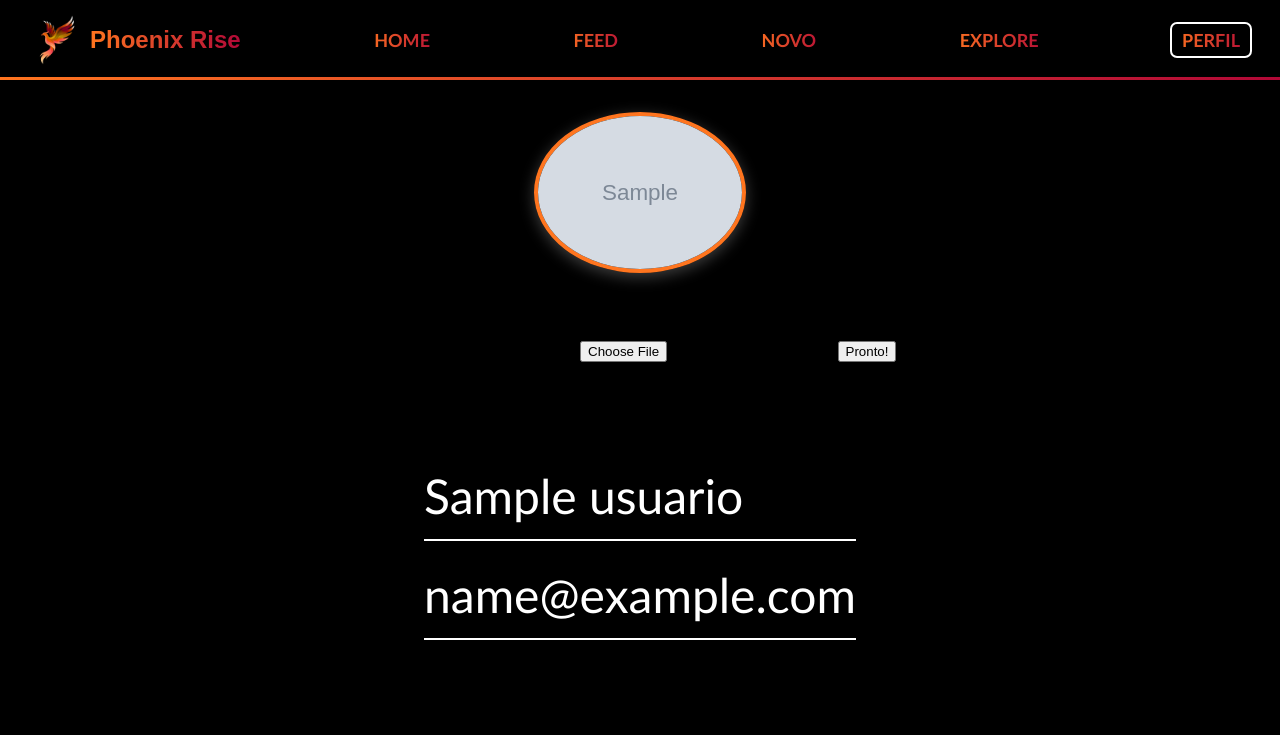
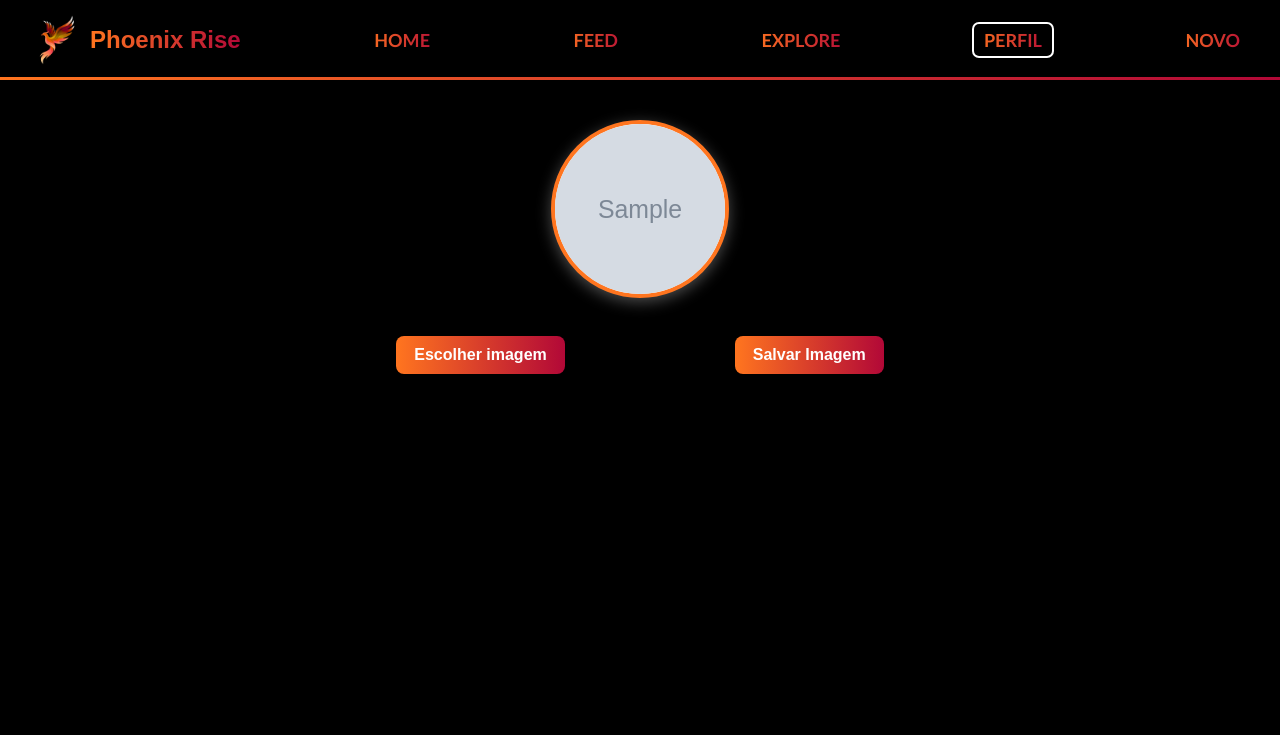
Before and after one commit to jvictor012/PhoenixRise, a Flask app: page /perfil in a window 1280 px wide. Shown: the top 735 px of the page. Run offline with Flask 3, Linux system fonts and the light colour scheme; a user stored in the database is signed in; tables that the repository leaves empty or names only in its code hold one stand-in row (values such as "Sample post"); grey boxes marked "Sample" are stand-in pictures.

Commit message:
alteraçoes no login/cadastro e perfil

```diff
--- a/static/perfil.css
+++ b/static/perfil.css
@@ -36,7 +36,6 @@
   width: 100%;
   height: 3px;
   background: linear-gradient(90deg, #ff751f, #b20837);
-  pointer-events: none;
 }
 
 a {
@@ -51,12 +50,11 @@
   margin-left: 10px;
   padding: 5px 10px;
   border-radius: 5px;
-  transition: all 0.3s ease;
+  transition: 0.3s;
 }
 
 a:hover {
   box-shadow: 0 0 0 2px black;
-  border-radius: 5px;
 }
 
 /* ================= Logo ================= */
@@ -71,8 +69,6 @@
   -webkit-background-clip: text;
   background-clip: text;
   -webkit-text-fill-color: transparent;
-  text-decoration: none;
-  margin-left: 5px;
 }
 
 .logo img {
@@ -82,14 +78,13 @@
 
 /* ================= Seções ================= */
 .secao-formulario {
-  height: 100%;
   width: 100%;
   display: flex;
   flex-direction: column;
   align-items: center;
-  background-color: black; /* fundo preto */
-  align-items: center;
+  background-color: black;
   justify-content: center;
+  padding-bottom: 40px;
 }
 
 .secao-interesses {
@@ -97,101 +92,107 @@
   display: flex;
   flex-direction: column;
   align-items: center;
-  background-color: black; /* fundo preto */
+  background-color: black;
 }
 
-/* ================= Foto do usuário ================= */
+/* ================= Foto do usuário + Upload ================= */
 .foto-usuario-container {
-  width: 100%;
-  height: 100%;
   display: flex;
   flex-direction: column;
-  justify-content: center;
   align-items: center;
-  gap: 1rem;
+  gap: 18px;
+  margin-top: 40px;
 }
 
 .foto-usuario {
-  margin: 2rem;
+  width: 170px;
+  height: 170px;
+  border-radius: 50%;
+  overflow: hidden;
+  border: 4px solid #ff751f;
+  box-shadow: 0 4px 15px rgba(255, 255, 255, 0.3);
   display: flex;
   justify-content: center;
   align-items: center;
+  background: white;
 }
 
 .foto-usuario img {
-  display: flex;
-  align-items: center;
-  justify-content: center;
-  width: 50%;
-  height: 50%;
-  border-radius: 50%;
-  border: 4px solid #ff751f;
-  box-shadow: 0 4px 15px rgba(255, 255, 255, 0.249);
+  width: 100%;
+  height: 100%;
+  object-fit: cover;
 }
 
-/* ================= Formulário ================= */
+/* FORM DO UPLOAD */
+.foto-usuario-container form {
+  display: flex;
+  flex-direction: row;
+  align-items: center;
+  gap: 170px;
+}
+
+/* Esconde o input real */
+#imagem_perfil {
+  display: none;
+}
+
+/* ====== ESTILO UNIFICADO DOS BOTÕES ====== */
+.botao-file,
+.foto-usuario-container button {
+  background: linear-gradient(90deg, #ff751f, #b20837);
+  color: white;
+  padding: 10px 18px;
+  border-radius: 8px;
+  cursor: pointer;
+  font-weight: bold;
+  border: none;
+  font-size: 1rem;
+  transition: 0.3s;
+}
+
+.botao-file:hover,
+.foto-usuario-container button:hover {
+  transform: scale(1.07);
+  box-shadow: 0px 0px 12px rgba(255, 117, 31, 0.5);
+}
+
+/* Nome do arquivo */
+#nome-arquivo {
+  color: white;
+  font-size: 0.95rem;
+  min-width: 160px;
+  text-align: center;
+}
+
+/* ================= Formulário de perfil ================= */
 form {
   padding: 20px 0;
   max-width: 900px;
   margin: 0 auto 40px auto;
 }
 
-.email {
-  font-family: "Gill Sans", "Gill Sans MT", Calibri, "Trebuchet MS", sans-serif;
-  display: flex;
+.email,
+.nome {
   color: #fff;
-  flex-direction: column;
   margin: 25px;
-  font-size: 3rem;
+  font-size: 2.2rem;
+  text-align: center;
 }
 
-.nome {
-  font-family: "Gill Sans", "Gill Sans MT", Calibri, "Trebuchet MS", sans-serif;
-  display: flex;
-  color: #fff;
-  flex-direction: column;
-  margin: 25px;
-  font-size: 3rem;
-}
-
-/* Inputs com gradiente dentro e cantos arredondados */
-.perfil-campo {
-  padding: 10px;
-  border-radius: 15px; /* cantos mais arredondados */
-  border: 1px solid white;
-  font-size: 16px;
-  width: 100%;
-  box-sizing: border-box;
-  background: linear-gradient(90deg, #ff751f, #b20837);
-  color: black;
-  box-shadow: 0 2px 6px rgba(0, 0, 0, 0.2); /* sombra leve para destaque */
-}
-
-.perfil-campo::placeholder {
-  color: rgba(255, 255, 255, 0.7);
-}
-
-.perfil-campo:focus {
-  outline: none;
-  border-color: #ff751f;
-  box-shadow: 0 0 8px rgba(255, 117, 31, 0.5); /* brilho no foco */
-}
-
-/* ================= Separador entre campos ================= */
+/* Linha de separação */
 .form-campos > div {
-  padding-bottom: 15px; /* Espaço interno antes da linha */
-  border-bottom: 2px solid white; /* Linha branca mais grossa */
-  margin-bottom: 15px; /* Espaço extra abaixo da linha */
+  padding-bottom: 15px;
+  border-bottom: 2px solid white;
+  margin-bottom: 15px;
 }
 
 /* ================= Grid de opções de interesses ================= */
 .opcoes {
   display: grid;
   grid-template-columns: repeat(auto-fill, minmax(180px, 1fr));
-  gap: 20px;
+  gap: 40px;
   margin: 20px auto;
   max-width: 1000px;
-  justify-content: center;
 }
 
 .opcao {
@@ -199,7 +200,7 @@
   flex-direction: column;
   align-items: center;
   cursor: pointer;
-  transition: transform 0.3s ease, box-shadow 0.3s ease;
+  transition: 0.3s;
 }
 
 .opcao:hover {
--- a/templates/links_base.html
+++ b/templates/links_base.html
@@ -9,18 +9,21 @@
   class="{% if request.endpoint == 'feed' %}active{% endif %}"
   >FEED</a
 >
+
+<a
+  href="{{ url_for('mapa_view') }}"
+  class="{% if request.endpoint == 'mapa_view' %}active{% endif %}"
+  >EXPLORE</a
+>
+
+<a
+  href="{{ url_for('perfil') }}"
+  class="{% if request.endpoint == 'perfil' %}active{% endif %}"
+  >PERFIL</a
+>
+
 <a
   href="{{ url_for('postagem') }}"
   class="{% if request.endpoint == 'postagem' %}active{% endif %}"
   >NOVO</a
 >
-<a
-  href="{{ url_for('mapa_view') }}"
-  class="{% if request.endpoint == 'mapa_view' %}active{% endif %}"
-  >EXPLORE</a
->
-<a
-  href="{{ url_for('perfil') }}"
-  class="{% if request.endpoint == 'perfil' %}active{% endif %}"
-  >PERFIL</a
->
--- a/templates/perfil.html
+++ b/templates/perfil.html
@@ -7,118 +7,156 @@
   <link href="/static/perfil.css" rel="stylesheet" />
   <title>Perfil - Phoenix Rise</title>
 </head>
+
 <body>
 <div class="background">
+
   <!-- Navbar -->
   <header>
     <div class="logo">
-          <img
-            src="/static/imagens/logo_semfundo.png"
-            alt="LOGO PHOENIX RISE"
-          />
+      <img src="/static/imagens/logo_semfundo.png" alt="LOGO PHOENIX RISE" />
       <h1 class="degrade">Phoenix Rise</h1>
     </div>
 
-        <!-- Incluindo os links corretamente -->
     {% include 'links_base.html' %}
   </header>
 
-      <!-- ==================== SEÇÃO DE BOAS-VINDAS E FORMULÁRIO ==================== -->
+  <!-- ==================== SEÇÃO PERFIL ==================== -->
   <section class="secao-formulario">
+
     <!-- Foto do usuário -->
     <div class="foto-usuario-container">
       <div class="foto-usuario">
         {% if resultado %}
+          <!-- Se já há imagem no servidor, exibe ela -->
           <img src="{{ resultado }}" alt="Imagem de perfil" />
         {% else %}
-            <p>No Image</p>
+          <!-- Caso não tenha imagem, exibe a imagem padrão -->
+          <img src="/static/imagens/user_default.png" alt="Sem foto">
         {% endif %}
       </div>
 
-          <form
-            action="{{ url_for('perfil') }}"
-            method="POST"
-            enctype="multipart/form-data"
-          >
-            <label for="imagem_perfil">Insira sua imagem de perfil</label>
-            <input type="file" name="imagem_perfil" id="imagem_perfil" />
-            <button type="submit">Pronto!</button>
+      <form action="{{ url_for('perfil') }}" method="POST" enctype="multipart/form-data" class="form-imagem" id="form-imagem">
+        <!-- botão estilizado para abrir o file picker -->
+        <label for="imagem_perfil" class="botao-file">Escolher imagem</label>
+
+        <!-- input real escondido -->
+        <input type="file" name="imagem_perfil" id="imagem_perfil" accept="image/*" />
+
+        <!-- Mostra o nome do arquivo apenas quando NÃO houver resultado no servidor.
+             Se já existir 'resultado' (usuário já tem imagem), não renderizamos este span. -->
+        {% if not resultado %}
+          <span id="nome-arquivo">Nenhum arquivo escolhido</span>
+        {% endif %}
+
+        <button type="submit" class="btn-salvar">Salvar Imagem</button>
       </form>
     </div>
 
-        <!-- Formulário de perfil -->
-        <form action="{{ url_for('perfil') }}" method="POST">
-          <div class="form-campos">
-            <div class="nome">{{ nome_usuario }}</div>
+    <!-- Informações do usuário -->
+    <div class="dados-usuario">
+      <h2>{{ nome_usuario }}</h2>
+      <p>{{ email }}</p>
+    </div>
 
-            <div class="email">{{ email }}</div>
-          </div>
-        </form>
   </section>
 
   <!-- ==================== SEÇÃO DE INTERESSES ==================== -->
   <section class="secao-interesses">
-        <form action="perfil">
+    <h2 class="titulo-interesses">Selecione seus interesses</h2>
+
+    <form action="{{ url_for('perfil') }}" method="POST">
       <div class="opcoes">
+
         <label class="opcao">
-              <input type="checkbox" name="interesses" value="futebol" />
-              <img
-                src="https://images.unsplash.com/photo-1660926655155-8b1f8f9079f5?ixlib=rb-4.1.0&ixid=M3wxMjA3fDB8MHxzZWFyY2h8M3x8Ym9sYSUyMGRlJTIwZnV0ZWJvbHxlbnwwfHwwfHx8MA%3D%3D&fm=jpg&q=60&w=3000"
-              />
+          <input type="checkbox" name="interesses" value="Futebol">
+          <img src="https://images.unsplash.com/photo-1660926655155-8b1f8f9079f5" />
           <p>FUTEBOL</p>
         </label>
+
         <label class="opcao">
-              <input type="checkbox" name="interesses" value="handebol" />
-              <img
-                src="https://static.todamateria.com.br/upload/ha/nd/handebol-cke.jpg"
-              />
+          <input type="checkbox" name="interesses" value="Handebol">
+          <img src="https://static.todamateria.com.br/upload/ha/nd/handebol-cke.jpg" />
           <p>HANDEBOL</p>
         </label>
+
         <label class="opcao">
-              <input type="checkbox" name="interesses" value="Artes Marciais" />
-              <img
-                src="https://jornalzonasul.com.br/wp-content/uploads/2016/03/Foto-74.jpg"
-              />
+          <input type="checkbox" name="interesses" value="Artes Marciais">
+          <img src="https://jornalzonasul.com.br/wp-content/uploads/2016/03/Foto-74.jpg" />
           <p>ARTES MARCIAIS</p>
         </label>
+
         <label class="opcao">
-              <input type="checkbox" name="interesses" value="Basquete" />
-              <img
-                src="https://s2.static.brasilescola.uol.com.br/be/2022/08/basquete-feminino.jpg"
-              />
+          <input type="checkbox" name="interesses" value="Basquete">
+          <img src="https://s2.static.brasilescola.uol.com.br/be/2022/08/basquete-feminino.jpg" />
           <p>BASQUETE</p>
         </label>
+
         <label class="opcao">
-              <input type="checkbox" name="interesses" value="Corrida" />
-              <img
-                src="https://img.nsctotal.com.br/wp-content/uploads/2024/06/pessoas-correndo.jpg"
-              />
+          <input type="checkbox" name="interesses" value="Corrida">
+          <img src="https://img.nsctotal.com.br/wp-content/uploads/2024/06/pessoas-correndo.jpg" />
           <p>CORRIDA</p>
         </label>
+
         <label class="opcao">
-              <input type="checkbox" name="interesses" value="Ginástica" />
-              <img
-                src="https://blog.ciaathletica.com.br/wp-content/uploads/2023/08/Cia-Athletica-Ginastica-de-relaxamento-Autores-Grupo-S2-Marketing-Divulgacao-Cia.jpg"
-              />
+          <input type="checkbox" name="interesses" value="Ginástica">
+          <img src="https://blog.ciaathletica.com.br/wp-content/uploads/2023/08/Cia-Athletica-Ginastica-de-relaxamento-Autores-Grupo-S2-Marketing-Divulgacao-Cia.jpg" />
           <p>GINÁSTICA</p>
         </label>
+
         <label class="opcao">
-              <input type="checkbox" name="interesses" value="Hidroginástica" />
-              <img
-                src="https://www.oxerbrasil.com.br/wp-content/uploads/2022/09/natacao-misto-fotos-oxer-12-1024x576.jpg.webp"
-              />
+          <input type="checkbox" name="interesses" value="Hidroginástica">
+          <img src="https://www.oxerbrasil.com.br/wp-content/uploads/2022/09/natacao-misto-fotos-oxer-12-1024x576.jpg.webp" />
           <p>HIDROGINÁSTICA</p>
         </label>
+
         <label class="opcao">
-              <input type="checkbox" name="interesses" value="Natação" />
-              <img
-                src="https://diariodonordeste.verdesmares.com.br/image/contentid/policy:1.3139049:1632325398/shutterstock_793317166_Easy-Resize.com.jpg?f=16x9&h=574&w=1020&$p$f$h$w=5f51913"
-              />
+          <input type="checkbox" name="interesses" value="Natação">
+          <img src="https://diariodonordeste.verdesmares.com.br/image/contentid/policy:1.3139049:1632325398/shutterstock_793317166_Easy-Resize.com.jpg" />
           <p>NATAÇÃO</p>
         </label>
+
       </div>
+
+      <button type="submit" class="btn-salvar-interesses">Salvar Interesses</button>
     </form>
   </section>
+
 </div>
+
+<script>
+  // Só roda se o elemento existir (proteção)
+  const inputFile = document.getElementById("imagem_perfil");
+  const spanNome = document.getElementById("nome-arquivo");
+  const formImagem = document.getElementById("form-imagem");
+
+  if (inputFile) {
+    // Quando o usuário escolher um arquivo, atualiza o texto (ou esconde se quiser)
+    inputFile.addEventListener("change", function() {
+      const nome = this.files && this.files.length ? this.files[0].name : null;
+      if (spanNome) {
+        if (nome) {
+          // Mostra o nome do arquivo
+          spanNome.textContent = nome;
+          // Se preferir esconder o span ao invés de mostrar o nome, descomente a linha abaixo:
+          // spanNome.style.display = "none";
+        } else {
+          spanNome.textContent = "Nenhum arquivo escolhido";
+          spanNome.style.display = ""; // volta ao padrão
+        }
+      }
+    });
+  }
+
+  // Antes de submeter, podemos esconder o span para evitar "flash" durante o envio
+  if (formImagem) {
+    formImagem.addEventListener("submit", function() {
+      if (spanNome) {
+        spanNome.style.display = "none";
+      }
+    });
+  }
+</script>
+
 </body>
 </html>
```
Also changed, not shown: static/cadastro.css (+10 -6 lines), static/login.css (+6 -1 lines), templates/postagem.html (+12 -0 lines). Lines whose indentation alone changed are shown as unchanged.
